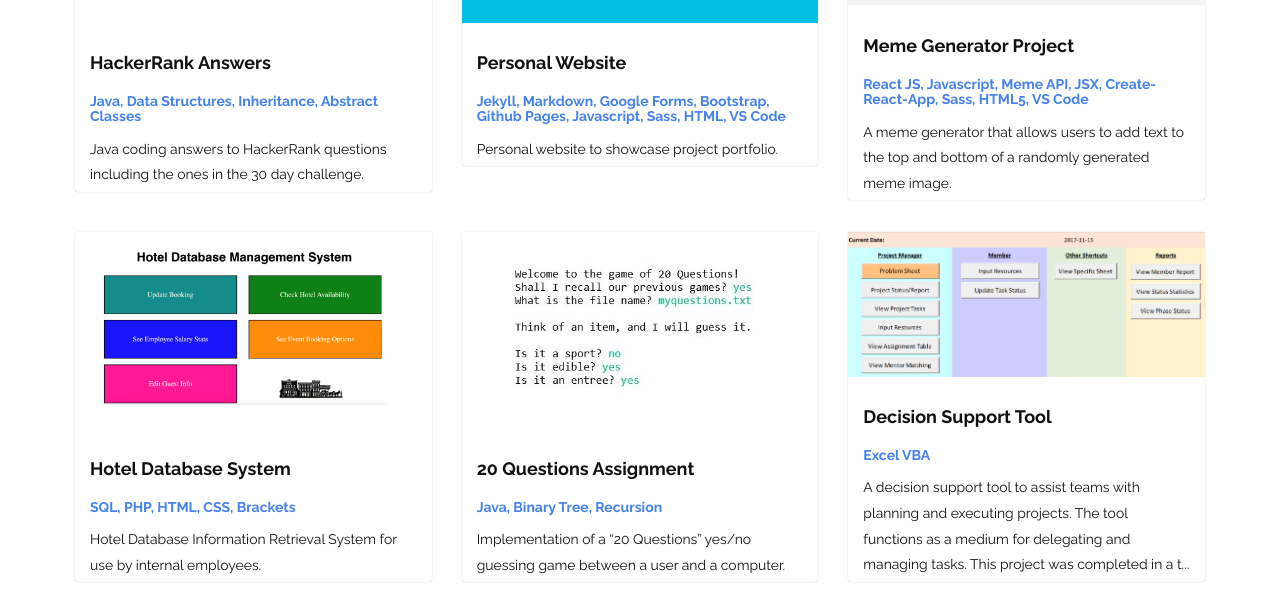
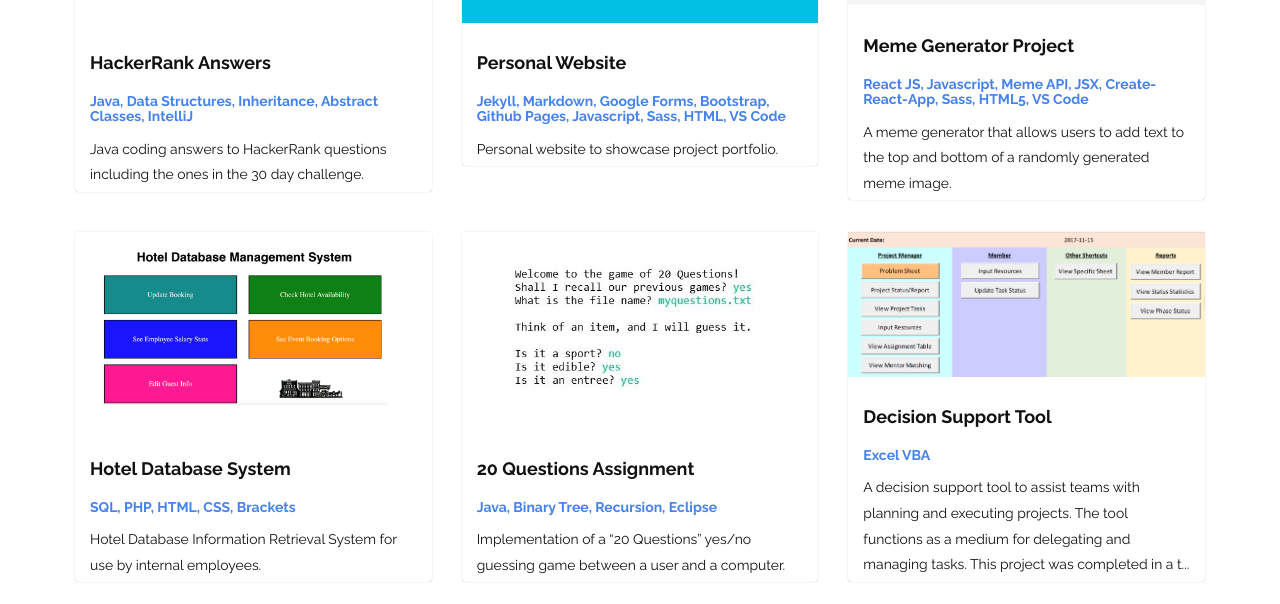
Before and after one commit to catai9/catai9.github.io, a Jekyll site: the page built from index.html, in a window 1280 px wide. Shown: the part 282-886 px from the top of the page. Built offline with Jekyll 4.4.1, drawn with Linux system fonts in a browser that asks for light colours; the list of posts is cut into pages by our own code.

Commit message:
Add more details to the 20 questions post

```diff
--- a/_posts/2019-10-07-hackerrank-answers.markdown
+++ b/_posts/2019-10-07-hackerrank-answers.markdown
@@ -2,7 +2,7 @@
 layout: post
 title:  "HackerRank Answers"
 date:   2019-10-07 10:51:47 +0530
-technologies:  Java, Data Structures, Inheritance, Abstract Classes
+technologies:  Java, Data Structures, Inheritance, Abstract Classes, IntelliJ
 github: https://github.com/catai9/hackerrank-challenge-solutions
 img: hackerrank-badges.JPG
 ---
```
Also changed, not shown: _posts/2018-11-20-20-questions-assignment.md (+14 -1 lines), images/20-questions/new-game.JPG (added), images/20-questions/recall-old-game.JPG (added).
